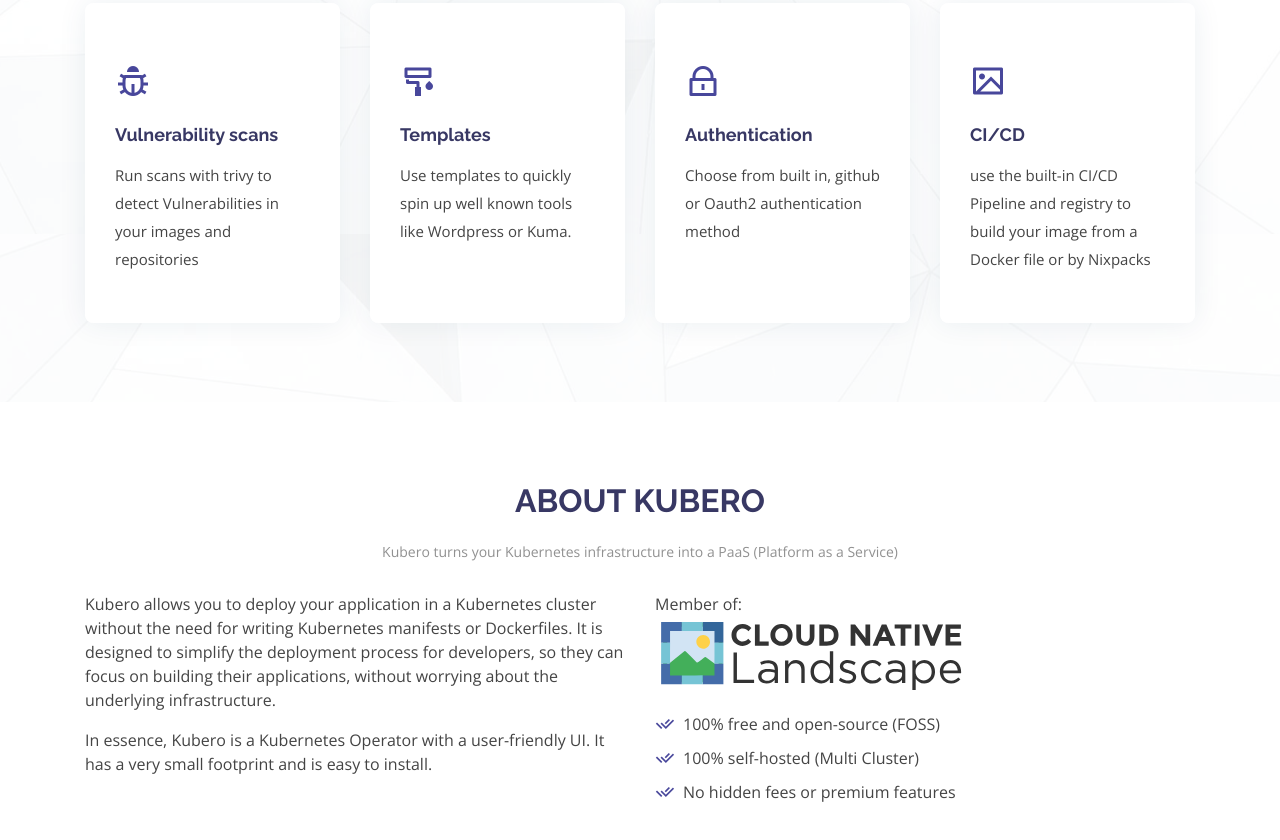
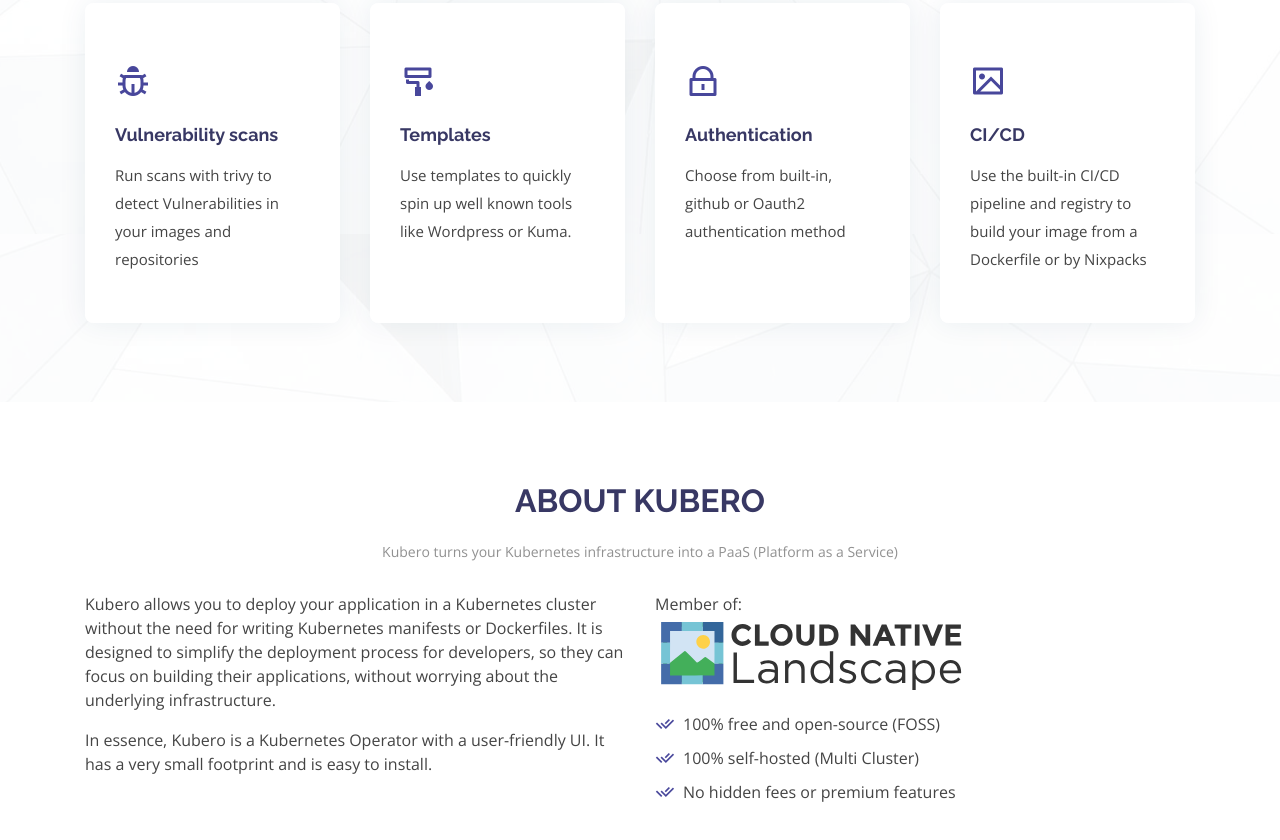
Before and after one commit to kubero-dev/website, a plain HTML site: page index.html in a window 1280 px wide. Shown: the part 1366-2206 px from the top of the page. Drawn offline with nearby package versions, Linux system fonts and the light colour scheme.

Commit message:
fix typos

```diff
--- a/index.html
+++ b/index.html
@@ -220,7 +220,7 @@
           <div class="icon-box">
             <div class="icon"><i class="ri-lock-line"></i></div>
             <h4 class="title"><a href="">Authentication</a></h4>
-            <p class="description">Choose from built in, github or Oauth2 authentication method</p>
+            <p class="description">Choose from built-in, github or Oauth2 authentication method</p>
           </div>
         </div>
 
@@ -228,7 +228,7 @@
           <div class="icon-box">
             <div class="icon"><i class="ri-image-line"></i></div>
             <h4 class="title"><a href="">CI/CD</a></h4>
-            <p class="description">use the built-in CI/CD Pipeline and registry to build your image from a Docker file or by Nixpacks</p>
+            <p class="description">Use the built-in CI/CD pipeline and registry to build your image from a Dockerfile or by Nixpacks</p>
           </div>
         </div>
       </div>
```
